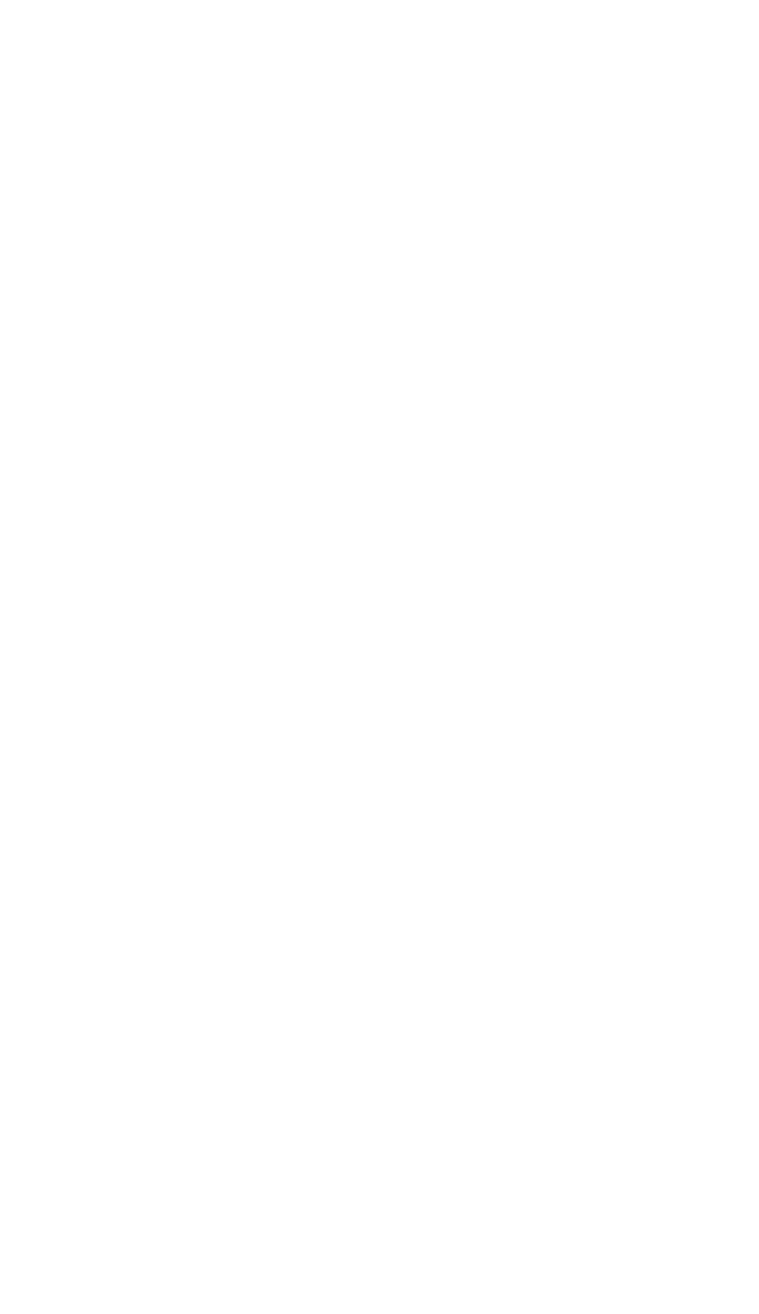
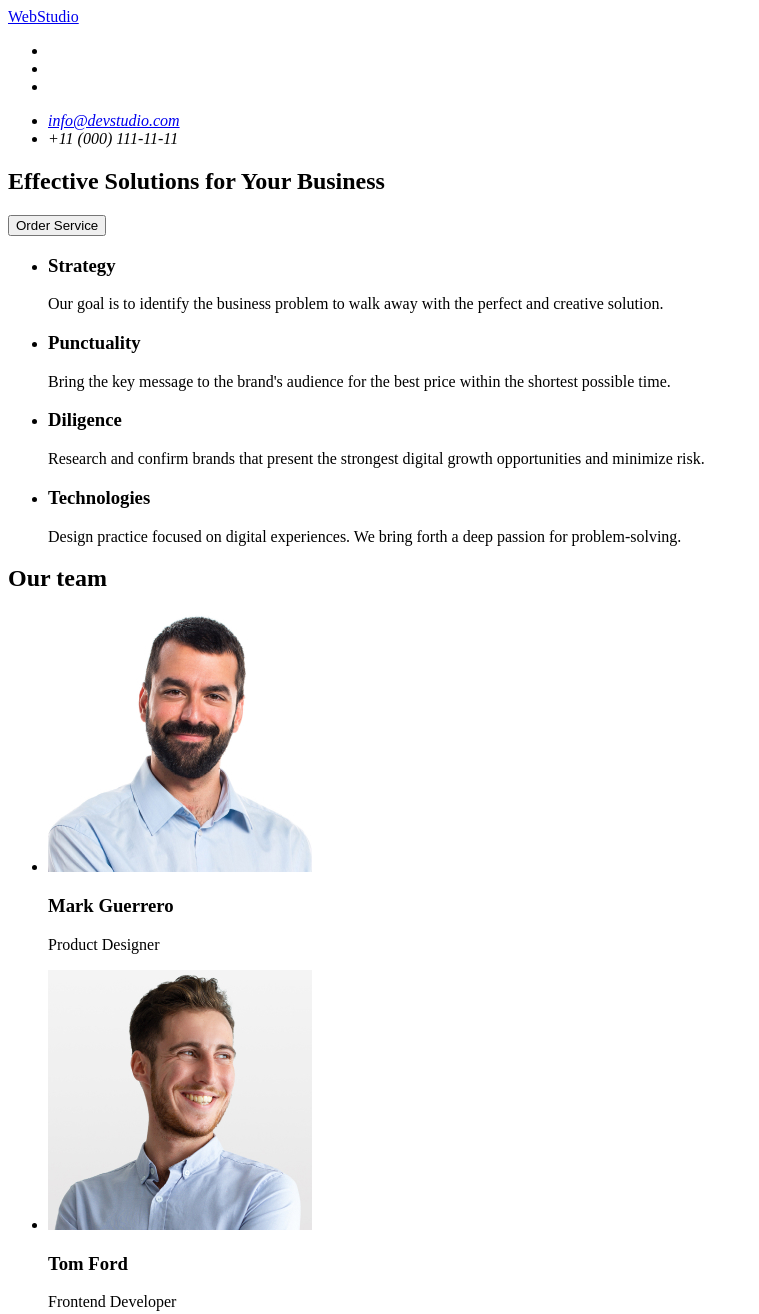
Before and after one commit to NadiyaS03/goit-markup-hw-01, a plain HTML site: page index.html in a window 1280 px wide. Shown: the top 1314 px of the page, without its empty margins (0-759 px from the left). Before the commit the page ends 800 px from the top, so only its background shows below. Drawn offline with Linux system fonts and the light colour scheme.

Commit message:
HomeWork1

```diff
--- a/index.html
+++ b/index.html
@@ -3,7 +3,117 @@
   <head>
     <meta charset="UTF-8" />
     <meta name="viewport" content="width=device-width, initial-scale=1.0" />
-    <title>Document</title>
+    <title>WebStudio</title>
   </head>
-  <body></body>
+  <body>
+    <header>
+      <nav>
+        <a href="./index.html">WebStudio</a>
+        <ul>
+          <li><a href="Studio"></a></li>
+          <li><a href="Portfolio"></a></li>
+          <li><a href="Contacts"></a></li>
+        </ul>
+      </nav>
+
+      <address>
+        <ul>
+          <li><a href="mailto:info@devstudio.com">info@devstudio.com</a></li>
+          <li><a href="tel:+110001111111"></a>+11 (000) 111-11-11</li>
+        </ul>
+      </address>
+    </header>
+
+    <main>
+      <section>
+        <h1>Effective Solutions for Your Business</h1>
+        <button type="button">Order Service</button>
+      </section>
+      <section>
+        <ul>
+          <li>
+            <h3>Strategy</h3>
+            <p>
+              Our goal is to identify the business problem to walk away with the
+              perfect and creative solution.
+            </p>
+          </li>
+          <li>
+            <h3>Punctuality</h3>
+            <p>
+              Bring the key message to the brand's audience for the best price
+              within the shortest possible time.
+            </p>
+          </li>
+          <li>
+            <h3>Diligence</h3>
+            <p>
+              Research and confirm brands that present the strongest digital
+              growth opportunities and minimize risk.
+            </p>
+          </li>
+          <li>
+            <h3>Technologies</h3>
+            <p>
+              Design practice focused on digital experiences. We bring forth a
+              deep passion for problem-solving.
+            </p>
+          </li>
+        </ul>
+      </section>
+      <section>
+        <h2>Our team</h2>
+        <ul>
+          <li>
+            <img
+              src="./images/img.jpg"
+              alt="Mark Guerrero"
+              width="264"
+              height="260"
+            />
+            <h3>Mark Guerrero</h3>
+            <p>Product Designer</p>
+          </li>
+          <li>
+            <img
+              src="./images/img2.jpg"
+              alt="Tom Ford"
+              width="264"
+              height="260"
+            />
+            <h3>Tom Ford</h3>
+            <p>Frontend Developer</p>
+          </li>
+          <li>
+            <img
+              src="./images/img3.jpg"
+              alt="Camila Garcia"
+              width="264"
+              height="260"
+            />
+            <h3>Camila Garcia</h3>
+            <p>Marketing</p>
+          </li>
+          <li>
+            <img
+              src="./images/img4.jpg"
+              alt="Daniel Wilson"
+              width="264"
+              height="260"
+            />
+            <h3>Daniel Wilson</h3>
+            <p>UI Designer</p>
+          </li>
+        </ul>
+      </section>
+    </main>
+
+    <footer>
+      <a href="./index.html">WebStudio</a>
+      <p>
+        Increase the flow of customers and sales for your business with digital
+        marketing & growth solutions.
+      </p>
+    </footer>
+  </body>
 </html>
```
Also changed, not shown: images/img.jpg (added), images/img2.jpg (added), images/img3.jpg (added), images/img4.jpg (added).
